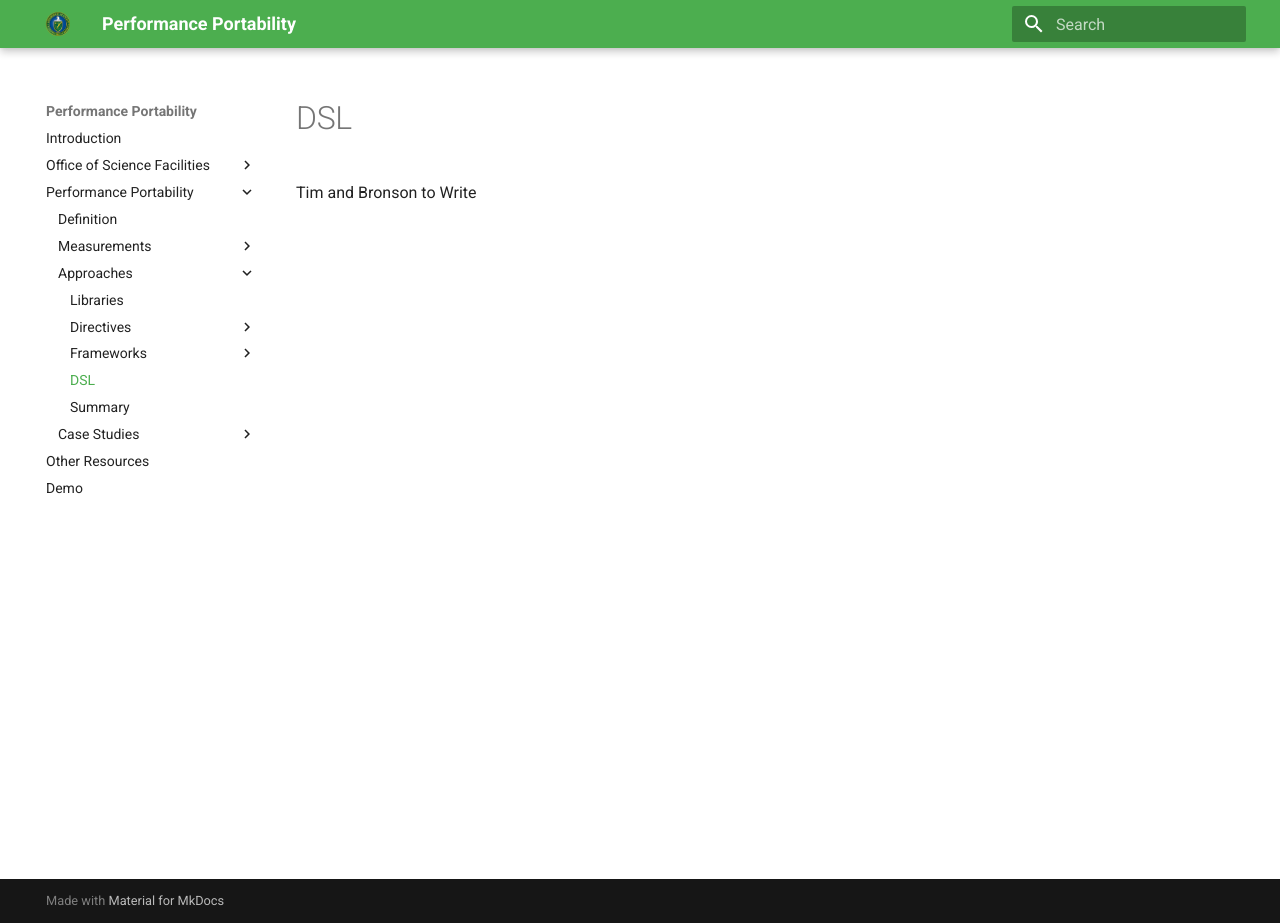
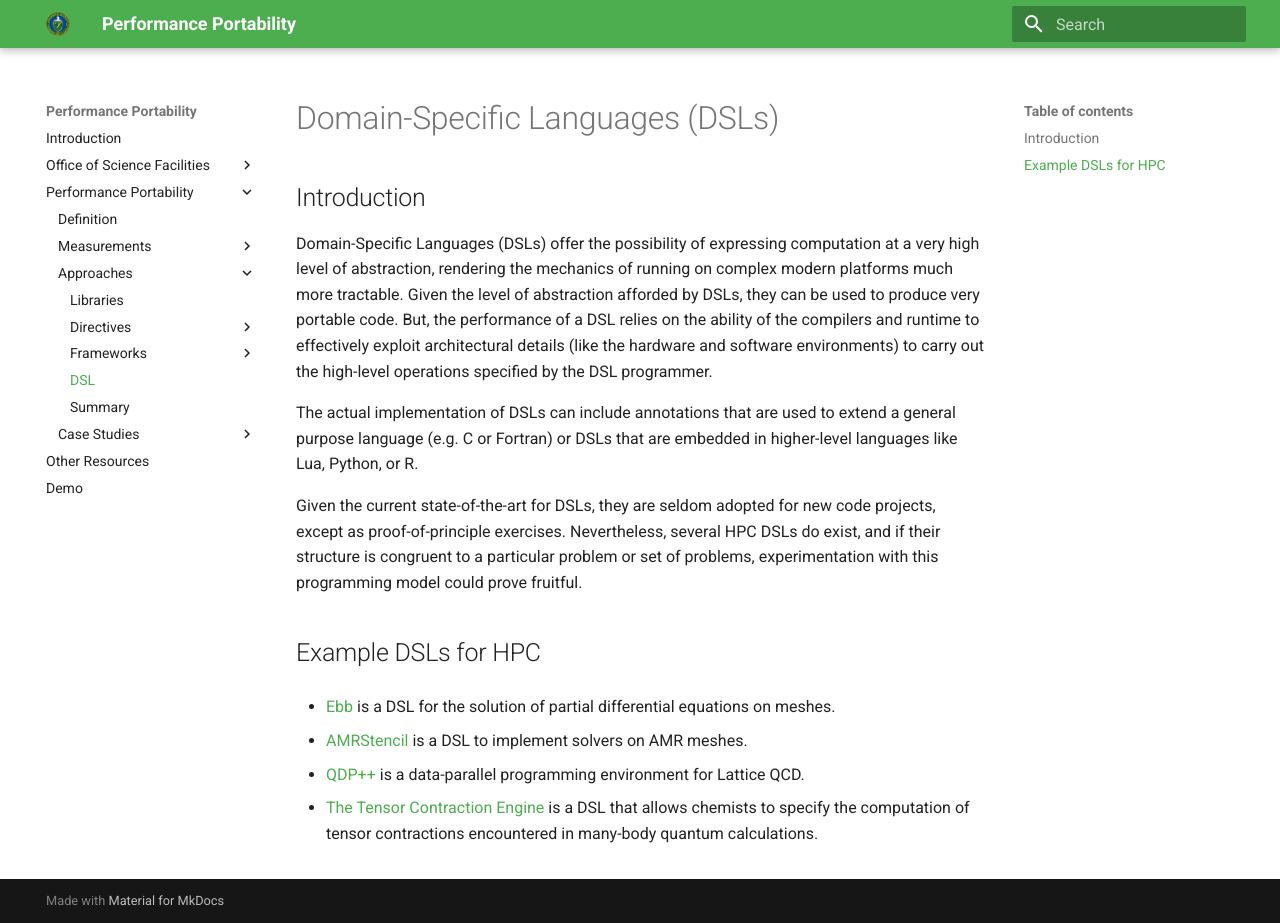
Before and after one commit to jrdeslippe/perfportsite, an MkDocs documentation site: the page built from docs/perfport/dsl/index.md, in a window 1280 px wide and 923 px high. Built offline with MkDocs 1.6.1 and Material for MkDocs 9.7.7, drawn with Linux system fonts in a browser that asks for light colours; old or Windows-style settings are respelled for this version of MkDocs.

Commit message:
DSL draft

```diff
--- a/docs/perfport/dsl/index.md
+++ b/docs/perfport/dsl/index.md
@@ -1 +1,29 @@
-Tim and Bronson to Write
+# Domain-Specific Languages (DSLs)
+
+##Introduction
+
+Domain-Specific Languages (DSLs) offer the possibility of expressing computation
+at a very high level of abstraction, rendering the mechanics of running on complex
+modern platforms much more tractable. Given the level of abstraction afforded by DSLs, they
+can be used to produce very portable code.
+But, the performance of a DSL relies on the ability of the
+compilers and runtime to effectively exploit architectural details (like the hardware
+and software environments) to carry out the high-level operations specified by the DSL programmer.
+
+The actual implementation of DSLs can include annotations that are used to extend a general purpose
+language (e.g. C or Fortran) or DSLs that are embedded in higher-level languages like Lua, Python, or R.
+
+Given the current state-of-the-art for DSLs, they are seldom adopted for new code projects, except
+as proof-of-principle exercises. Nevertheless, several HPC DSLs do exist, and if their structure is
+congruent to a particular problem or set of problems, experimentation with this programming model
+could prove fruitful.
+
+## Example DSLs for HPC
+
+* [Ebb](http://ebblang.org/) is a DSL for the solution of partial differential equations on meshes.
+
+* [AMRStencil](https://crd.lbl.gov/departments/applied-mathematics/ANAG/research/d-tec-amrstencil/) is a DSL to implement solvers on AMR meshes.
+
+* [QDP++](http://usqcd-software.github.io/qdpxx/) is a data-parallel programming environment for Lattice QCD.
+
+* [The Tensor Contraction Engine](http://www.csc.lsu.edu/~gb/TCE/) is a DSL that allows chemists to specify the computation of tensor contractions encountered in many-body quantum calculations.
```
